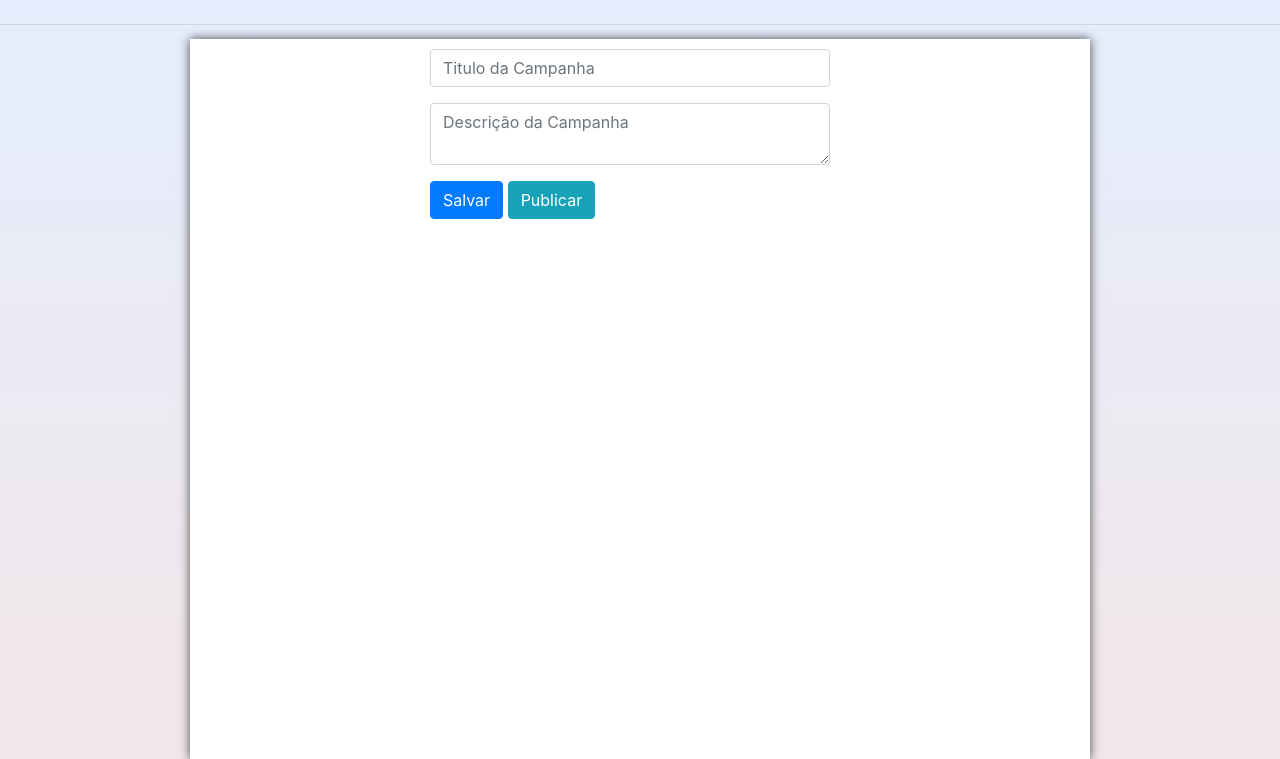
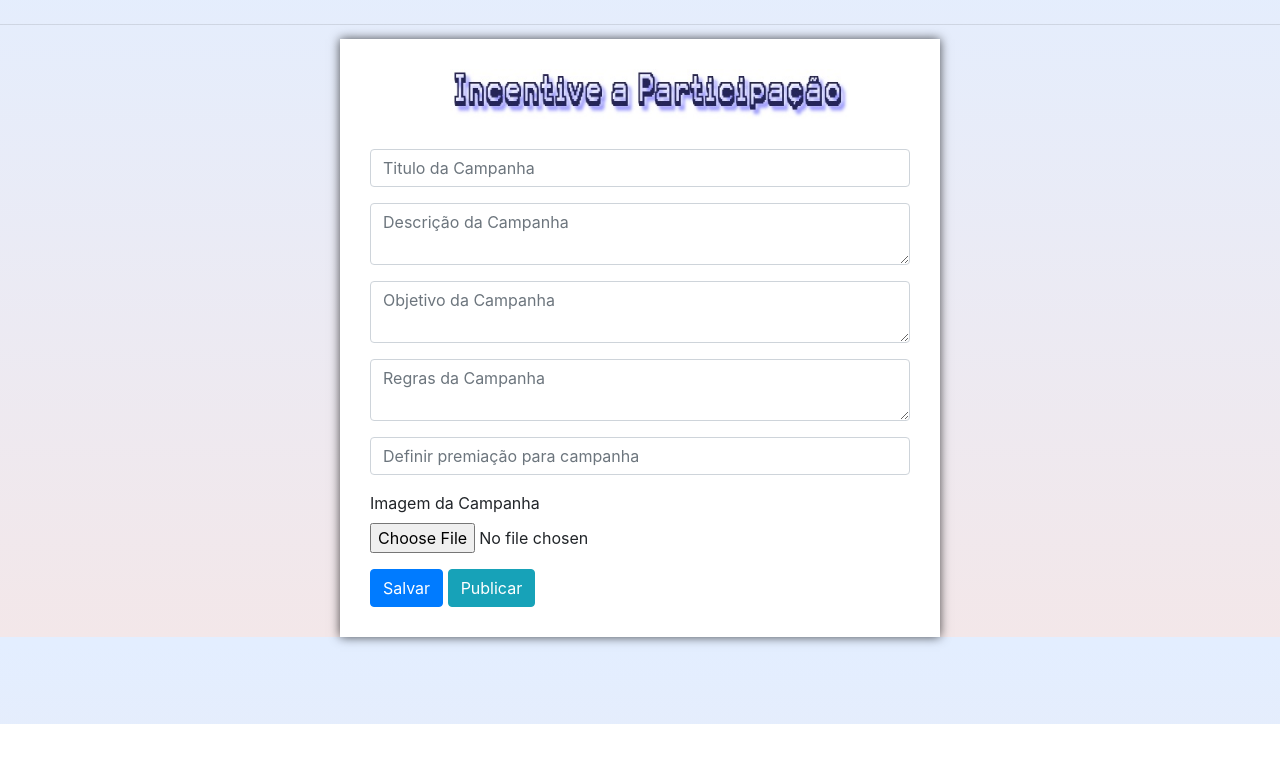
Before and after one commit to trev0ux/Entropia, a PHP site: page /campNova.php in a window 1280 px wide. Shown: the part 76-835 px from the top of the page. After the commit the page ends 800 px from the top, so only its background shows below. Run offline with PHP 8.4, Linux system fonts and the light colour scheme; some libraries are stand-ins or nearby versions.

Commit message:
atualizando

```diff
--- a/laboratorio/campNova.php
+++ b/laboratorio/campNova.php
@@ -15,8 +15,9 @@
 </head>
 <body>
     <?php include'menuSuper.php'?>
-    <div class="interface">
-    	<div class="princ">
+
+    	<div id="princ_">
+    		<div class="tt"><img src="img/campanha-nova.jpg"></div>
     		<form method="post" action="">
     			<p>
                 	<label for="titulo" class="sr-only">Título</label>
@@ -26,10 +27,26 @@
                 	<label for="descricao" class="sr-only">Descrição</label>
 					<textarea type="text" class="form-control" id="descricao" name="descricao" placeholder="Descrição da Campanha" required></textarea>
                	</p>
+               	<p>
+                	<label for="objetivo" class="sr-only">Objetivo</label>
+					<textarea class="form-control" id="objetivo" name="objetivo" placeholder="Objetivo da Campanha" required></textarea>
+               	</p>
+               	<p>
+                	<label for="regra" class="sr-only">Regras</label>
+					<textarea class="form-control" id="regra" name="regra" placeholder="Regras da Campanha" required></textarea>
+               	</p>
+               	<p>
+                	<label for="premio" class="sr-only">Prêmios</label>
+					<input type="text" class="form-control" id="premio" name="premio" placeholder="Definir premiação para campanha" required>
+               	</p>
+               	<p>
+                	<label for="foto-campanha">Imagem da Campanha</label>
+					<input type="file" class="form-control-file" id="foto-campanha" name="foto-campanha" required>
+               	</p>
                	<button class="btn btn-primary" type="submit">Salvar</button>
                	<input type="submit" value="Publicar" class="btn btn-info">
     		</form>
     	</div>
-    </div>
+
 </body>
 </html>
--- a/laboratorio/css/estilo-campanha.css
+++ b/laboratorio/css/estilo-campanha.css
@@ -35,7 +35,16 @@
 
 #princ{
 	width: 600px;
-	height: 700px;
+	min-height: 700px;
+	background-color: #ffffff;
+	margin: -10px auto 0px auto;
+	padding: 30px;
+	box-shadow: 0px 0px 10px rgba(0,0,0,0.7);
+}
+
+#princ_{
+	width: 600px;
+	min-height: 500px;
 	background-color: #ffffff;
 	margin: -10px auto 0px auto;
 	padding: 30px;
@@ -63,4 +72,7 @@
 .titulo{width: 400px;height: 50px;margin-bottom: 30px;margin-left: 230px;}
 .titulo img{width: 100%; height: 100%;}
 
+.tt{width: 400px;height: 50px;margin-bottom: 30px;margin-left: 80px;}
+.tt img{width: 100%; height: 100%;}
+
 .princ{width: 400px; height: 600px;margin-left: 230px;}
--- a/laboratorio/css/estilo-home.css
+++ b/laboratorio/css/estilo-home.css
@@ -15,6 +15,7 @@
 	padding:10px;
 	background:rgba(0,0,0,0.6);
 	text-shadow:none;
+	text-align: center
 }
 
 body {
--- a/laboratorio/metodologiaNova.php
+++ b/laboratorio/metodologiaNova.php
@@ -42,8 +42,8 @@
 			</section>
 			</form>
 			<div id="enviar">
-				<a href="metodologiaSuper.php" class="btn btn-primary mb-2">Voltar</a>
-				<input type="submit" value="Salvar" class="btn btn-primary mb-2">
+				<a href="metodologiaSuper.php" class="btn btn-primary">Voltar</a>
+				<input type="submit" value="Salvar" class="btn btn-primary">
 			</div>
         </div>
     </body>
```
Also changed, not shown: laboratorio/home.php (+4 -9 lines), laboratorio/css/estilo-home.min.css, laboratorio/img/campanha-nova.jpg (added), laboratorio/img/download (1).png (added), laboratorio/img/download.jpg (added), laboratorio/img/download.png (added), laboratorio/img/photothumb.db.
